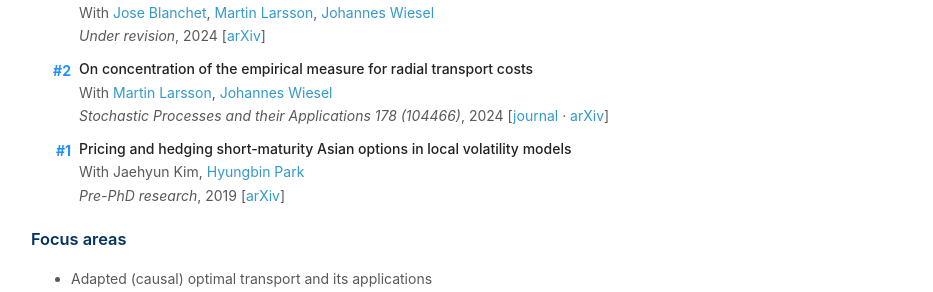
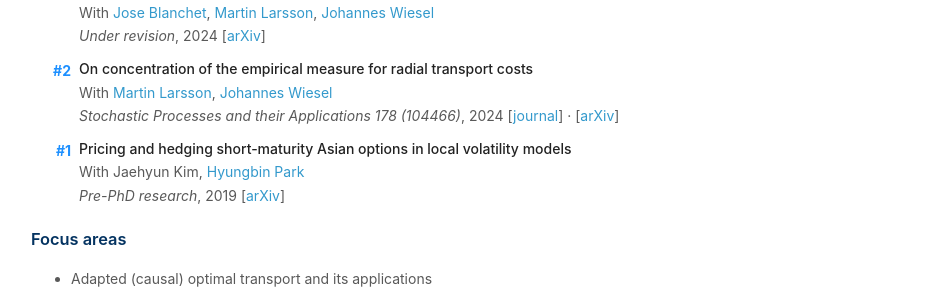
Before and after one commit to Jonghwap/Jonghwap.github.io, a Jekyll site: the page built from research.md, in a window 1280 px wide. Shown: the part 313-605 px from the top of the page, without its empty margins (209-1142 px from the left). Built offline with Jekyll 4.4.1, drawn with Linux system fonts in a browser that asks for light colours; a style sheet for code colours, icons or effects is not loaded.

Commit message:
Update publication_list.html

```diff
--- a/_includes/publication_list.html
+++ b/_includes/publication_list.html
@@ -26,7 +26,7 @@
         {% assign has_journal_url = pub.journal_url and pub.journal_url != '' and pub.journal_url != empty %}
         {% assign has_arxiv = pub.arxiv and pub.arxiv != '' and pub.arxiv != empty %}
         {% if has_journal_url and has_arxiv %}
-        <span class="publication-links">[<a href="{{ pub.journal_url }}" target="_blank" rel="noopener">journal</a> · <a href="{{ pub.arxiv }}" target="_blank" rel="noopener">arXiv</a>]</span>
+        <span class="publication-links">[<a href="{{ pub.journal_url }}" target="_blank" rel="noopener">journal</a>] · [<a href="{{ pub.arxiv }}" target="_blank" rel="noopener">arXiv</a>]</span>
         {% elsif has_journal_url %}
         <span class="publication-links">[<a href="{{ pub.journal_url }}" target="_blank" rel="noopener">journal</a>]</span>
         {% elsif has_arxiv %}
```
